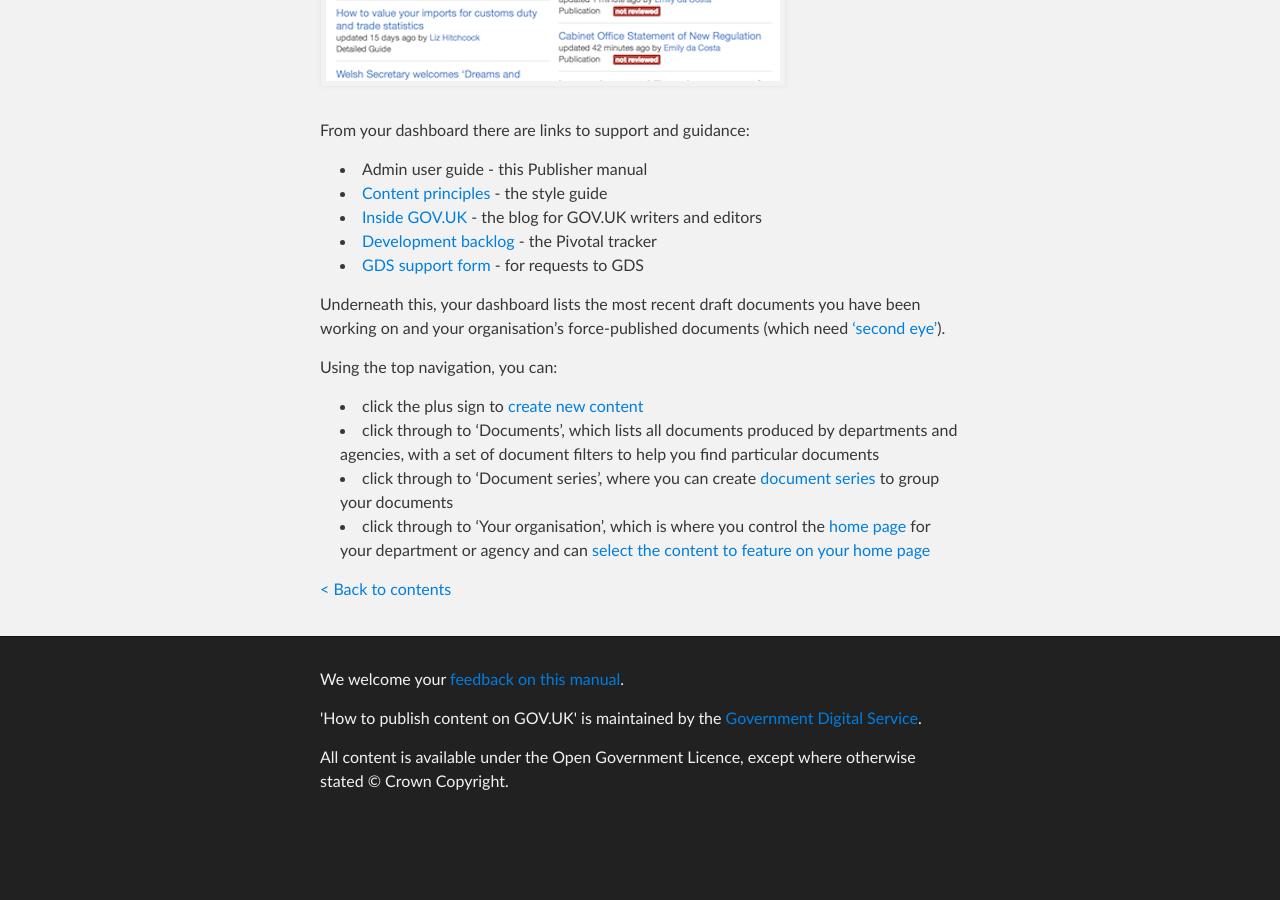
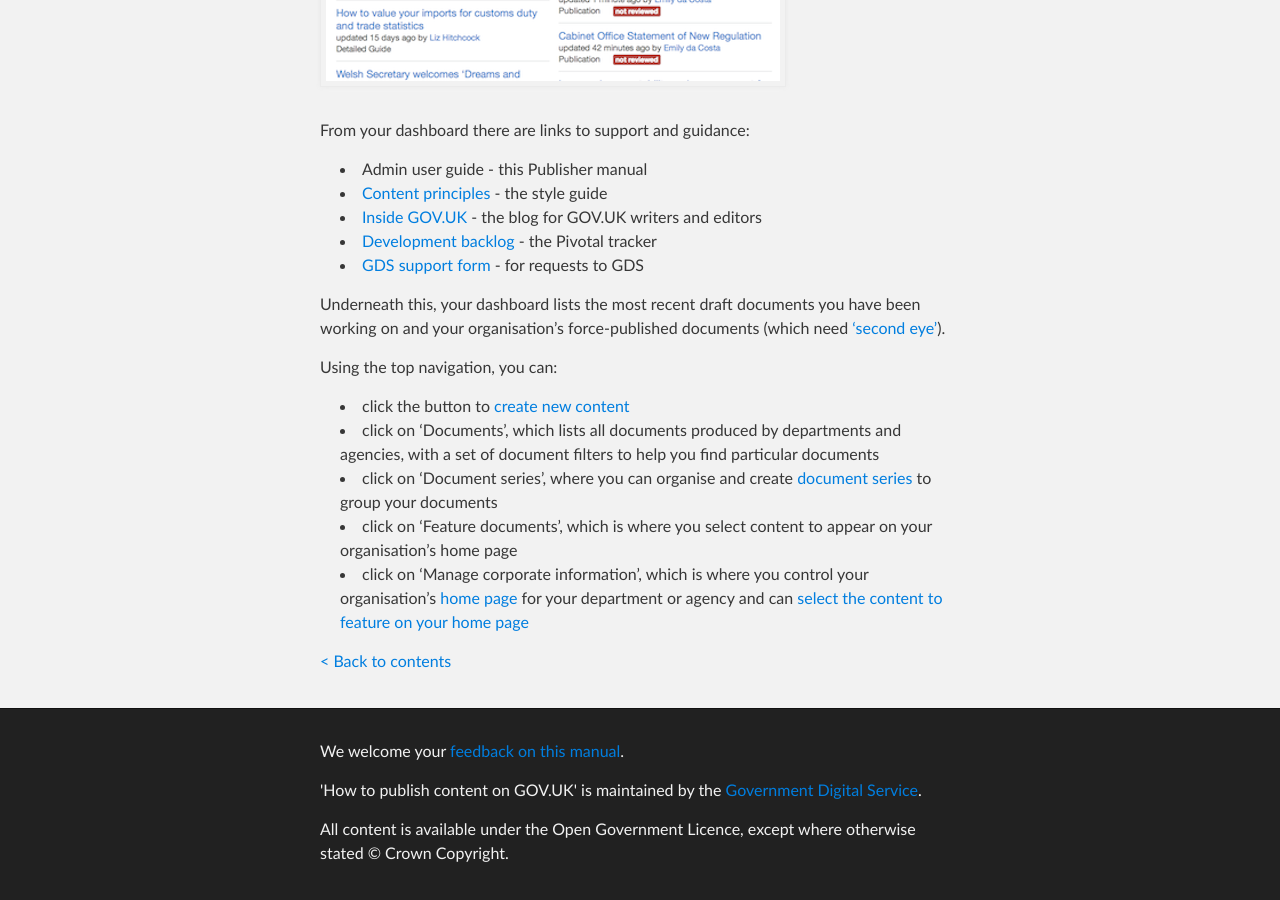
Before and after one commit to alphagov/inside-government-admin-guide, a Jekyll site: the page built from first-steps/your-dashboard.md, in a window 1280 px wide and 900 px high, scrolled down 699 px. Built offline with Jekyll 4.4.1, drawn with Linux system fonts in a browser that asks for light colours; before the commit the page ends 1527 px from its top, so only the background shows below that.

```diff
--- a/first-steps/your-dashboard.md
+++ b/first-steps/your-dashboard.md
@@ -21,9 +21,10 @@
 
 Using the top navigation, you can:
 
-*  click the plus sign to [create new content](http://alphagov.github.io/inside-government-admin-guide/creating-documents/create-a-new-doc.html)
-*  click through to 'Documents', which lists all documents produced by departments and agencies, with a set of document filters to help you find particular documents
-*  click through to 'Document series', where you can create [document series](http://alphagov.github.io/inside-government-admin-guide/organisations-groups/document-series.html) to group your documents
-*  click through to 'Your organisation', which is where you control the [home page](http://alphagov.github.io/inside-government-admin-guide/organisations-groups/organisation-home-page.html) for your department or agency and can [select the content to feature on your home page](http://alphagov.github.io/inside-government-admin-guide/organisations-groups/feature-documents-home-page.html)
+*  click the button to [create new content](http://alphagov.github.io/inside-government-admin-guide/creating-documents/create-a-new-doc.html)
+*  click on 'Documents', which lists all documents produced by departments and agencies, with a set of document filters to help you find particular documents
+*  click on 'Document series', where you can organise and create [document series](http://alphagov.github.io/inside-government-admin-guide/organisations-groups/document-series.html) to group your documents
+*  click on 'Feature documents', which is where you select content to appear on your organisation's home page
+*  click on 'Manage corporate information', which is where you control your organisation's [home page](http://alphagov.github.io/inside-government-admin-guide/organisations-groups/organisation-home-page.html) for your department or agency and can [select the content to feature on your home page](http://alphagov.github.io/inside-government-admin-guide/organisations-groups/feature-documents-home-page.html)
 
 [< Back to contents](http://alphagov.github.io/inside-government-admin-guide/)
```
